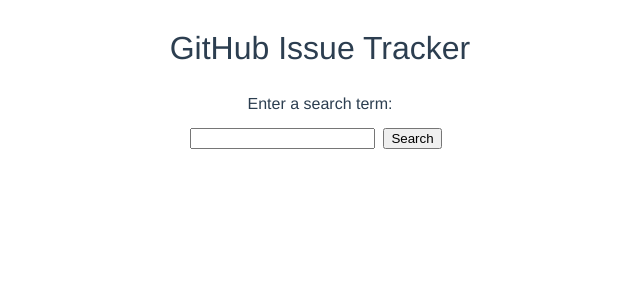
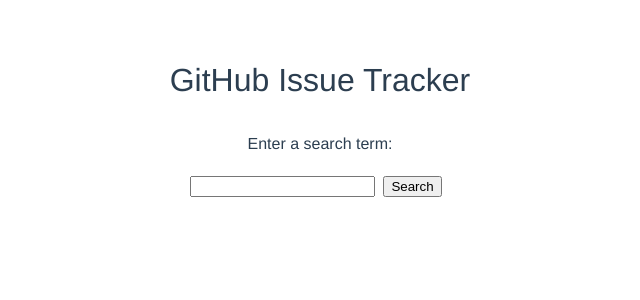
Before and after one commit to morgan-sam/Issue-Tracker-Vue, a Vue app: page / in a window 1280 px wide. Shown: the top 300 px of the page, without its empty margins (320-960 px from the left). Built offline with nearby package versions, Linux system fonts and the light colour scheme.

Commit message:
Fixed flex positioning with resize

```diff
--- a/src/App.vue
+++ b/src/App.vue
@@ -129,6 +129,7 @@
   justify-content: center;
   flex-direction: column;
   box-sizing: border-box;
+  min-height: 100vh;
 }
 .app-title {
   font-size: 2rem;
@@ -145,8 +146,17 @@
   align-items: center;
   justify-content: center;
 }
+.header {
+  flex: 0 1 auto;
+  display: flex;
+  flex-direction: column;
+  justify-content: center;
+  align-items: center;
+  margin: 2rem;
+}
 .two-grid-container {
   display: grid;
+  flex: 1 1 auto;
   grid-template-columns: repeat(2, 1fr);
   grid-template-rows: 1fr;
 }
```
